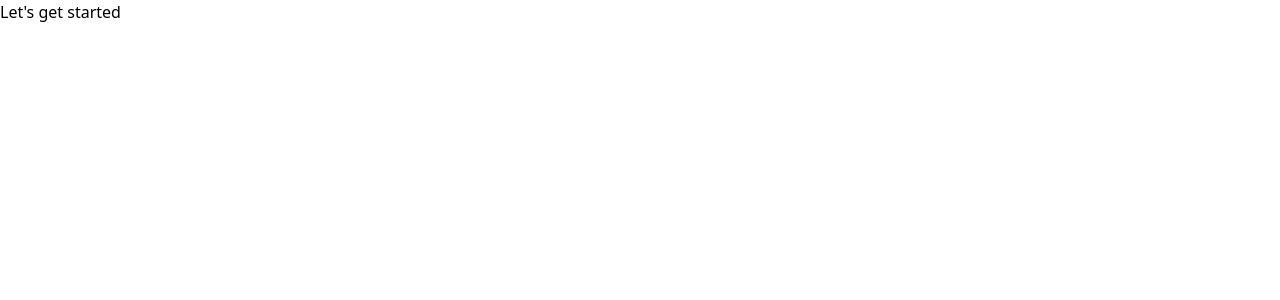
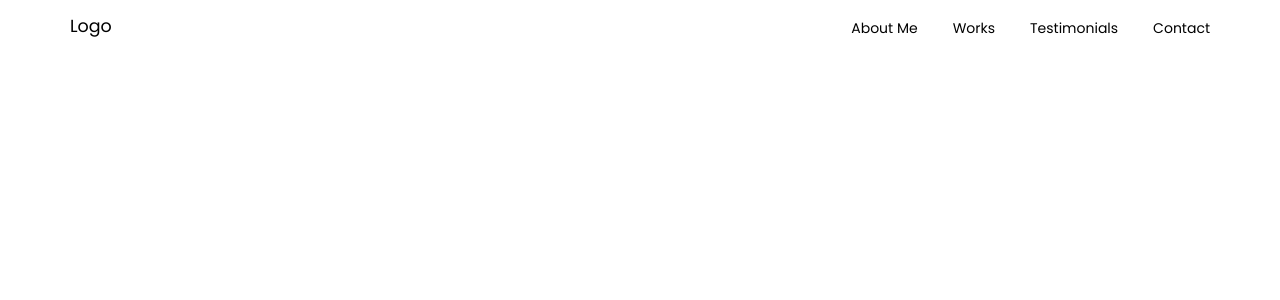
Before and after one commit to Johndiddles/portfolio-v2, a Next.js app: page / in a window 1280 px wide. Shown: the top 300 px of the page. Built offline with nearby package versions, Linux system fonts and the light colour scheme.

Commit message:
add header and navigation menu

```diff
--- a/app/globals.css
+++ b/app/globals.css
@@ -7,3 +7,7 @@
   padding: 0;
   box-sizing: border-box;
 }
+
+html {
+  font-size: clamp(14px, calc(1vw + 1px), 16px);
+}
--- a/app/layout.tsx
+++ b/app/layout.tsx
@@ -1,21 +1,32 @@
 import type { Metadata } from "next";
-import localFont from "next/font/local";
 import "./globals.css";
+import Header from "@/components/Header/Header";
+import { Inter, Poppins, Jost } from "next/font/google";
 
-const geistSans = localFont({
-  src: "./fonts/GeistVF.woff",
-  variable: "--font-geist-sans",
-  weight: "100 900",
+const inter = Inter({
+  variable: "--font-inter",
+  weight: ["100", "200", "300", "400", "500", "600", "700", "800", "900"],
+  subsets: ["latin"],
+  display: "swap",
 });
-const geistMono = localFont({
-  src: "./fonts/GeistMonoVF.woff",
-  variable: "--font-geist-mono",
-  weight: "100 900",
+const poppins = Poppins({
+  variable: "--font-poppins",
+  weight: ["100", "200", "300", "400", "500", "600", "700", "800", "900"],
+  subsets: ["latin"],
+  display: "swap",
+});
+const jost = Jost({
+  variable: "--font-jost",
+  weight: ["100", "200", "300", "400", "500", "600", "700", "800", "900"],
+  subsets: ["latin"],
+  display: "swap",
 });
 
 export const metadata: Metadata = {
-  title: "Create Next App",
-  description: "Generated by create next app",
+  title: "Johndiddles Place",
+  description: "Welcome to Johndiddles Place.",
+  keywords:
+    "Software developer, frontend developer, full stack developer, web developer, web development, Javascript, Typescript, Next JS, React JS, Node JS, Express, Vue, Tailwind, Redux, Zustand",
 };
 
 export default function RootLayout({
@@ -26,8 +37,9 @@ export default function RootLayout({
   return (
     <html lang="en">
       <body
-        className={`${geistSans.variable} ${geistMono.variable} antialiased`}
+        className={`${inter.variable} ${poppins.variable} ${jost.variable}  antialiased`}
       >
+        <Header />
         {children}
       </body>
     </html>
--- a/app/page.tsx
+++ b/app/page.tsx
@@ -1,3 +1,5 @@
-export default function Home() {
-  return <div>Let&apos;s get started</div>;
-}
+const Home = () => {
+  return <div className=""></div>;
+};
+
+export default Home;
--- /dev/null
+++ b/components/Container/Container.tsx
@@ -0,0 +1,11 @@
+import React, { ReactNode } from "react";
+
+const Container = ({ children }: { children: ReactNode }) => {
+  return (
+    <div className="max-w-[1800px] mx-auto px-4 sm:px-8 md:px-12 lg:px-16 xl:px-20">
+      {children}
+    </div>
+  );
+};
+
+export default Container;
--- /dev/null
+++ b/components/Header/Header.tsx
@@ -0,0 +1,20 @@
+import React from "react";
+import Container from "../Container/Container";
+import Logo from "./Logo";
+import Nav from "./Nav";
+const Header = () => {
+  return (
+    <header className="sticky top-0 z-50 w-full">
+      <Container>
+        <div className="flex items-start lg:items-center justify-between py-4 font-poppins">
+          <div className="flex items-center justify-between w-full lg:w-fit">
+            <Logo />
+          </div>
+          <Nav />
+        </div>
+      </Container>
+    </header>
+  );
+};
+
+export default Header;
--- /dev/null
+++ b/components/Header/Logo.tsx
@@ -0,0 +1,7 @@
+import React from "react";
+
+const Logo = () => {
+  return <div className="text-xl">Logo</div>;
+};
+
+export default Logo;
--- /dev/null
+++ b/components/Header/Nav.tsx
@@ -0,0 +1,46 @@
+"use client";
+import React, { useRef, useState } from "react";
+import Link from "next/link";
+import CloseIcon from "@/assets/icons/close.svg";
+import MenuIcon from "@/assets/icons/menu.svg";
+import Image from "next/image";
+
+const Nav = () => {
+  const navListRef = useRef<HTMLUListElement>(null);
+  const [isOpen, setIsOpen] = useState(false);
+
+  return (
+    <nav className="self-end duration-500 ease-in-out flex flex-col lg:block">
+      <button
+        className="block lg:hidden cursor-pointer place-self-end"
+        onClick={() => setIsOpen((prev) => !prev)}
+      >
+        <Image
+          src={isOpen ? CloseIcon : MenuIcon}
+          alt={isOpen ? "close" : "open"}
+        />
+      </button>
+      <ul
+        ref={navListRef}
+        className={`flex flex-col ${
+          isOpen ? "h-fit mt-5" : "h-0 max-h-0 overflow-hidden"
+        } lg:h-fit lg:max-h-fit lg:flex-row items-end gap-5 lg:gap-10 duration-500 ease-in-out`}
+      >
+        <li>
+          <Link href="#about">About Me</Link>
+        </li>
+        <li>
+          <Link href="#works">Works</Link>
+        </li>
+        <li>
+          <Link href="#testimonials">Testimonials</Link>
+        </li>
+        <li>
+          <Link href="#contact">Contact</Link>
+        </li>
+      </ul>
+    </nav>
+  );
+};
+
+export default Nav;
--- a/tailwind.config.ts
+++ b/tailwind.config.ts
@@ -12,6 +12,12 @@ export default {
         background: "var(--background)",
         foreground: "var(--foreground)",
       },
+
+      fontFamily: {
+        inter: ["var(--font-inter)", "sans-serif"],
+        poppins: ["var(--font-poppins)", "sans-serif"],
+        jost: ["var(--font-jost)", "sans-serif"],
+      },
     },
   },
   plugins: [],
```
Also changed, not shown: assets/icons/close.svg (added), assets/icons/menu.svg (added).
